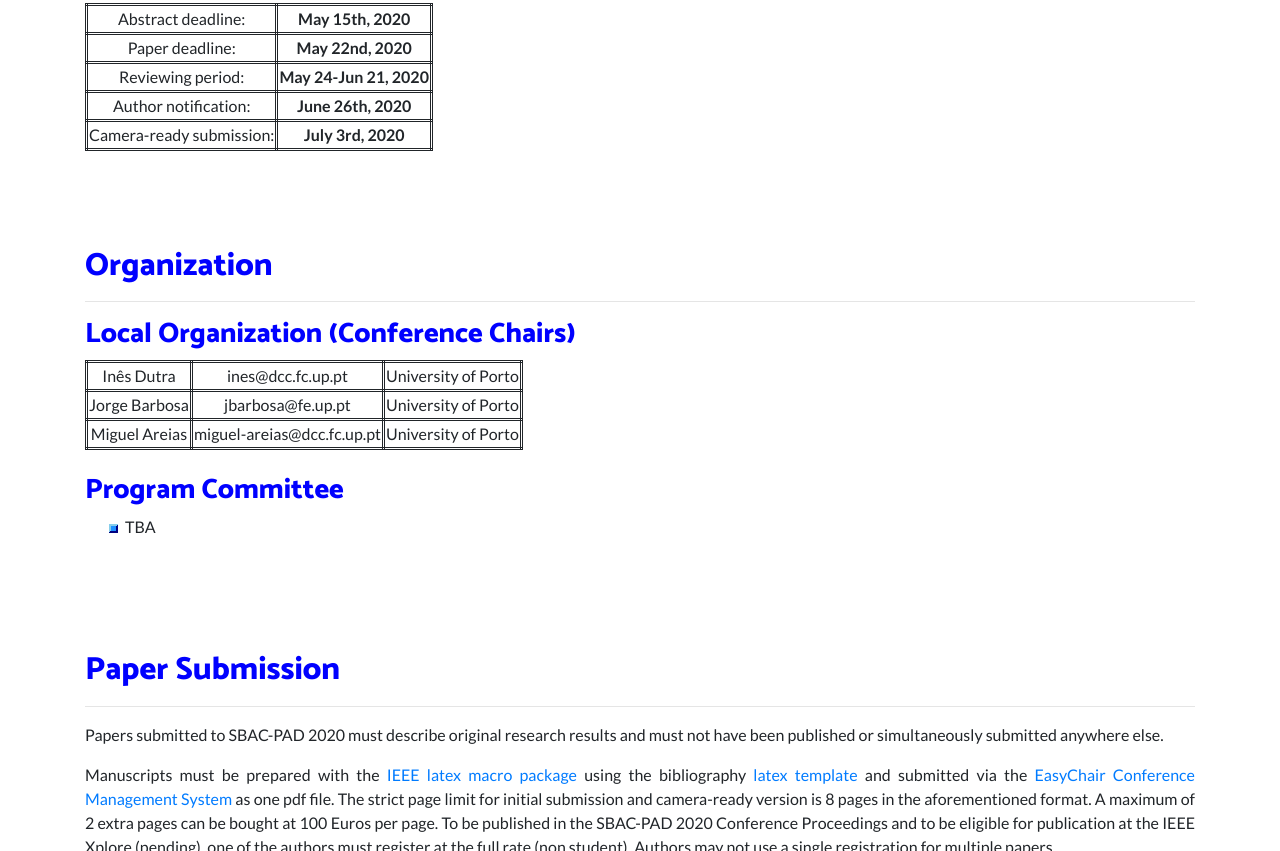
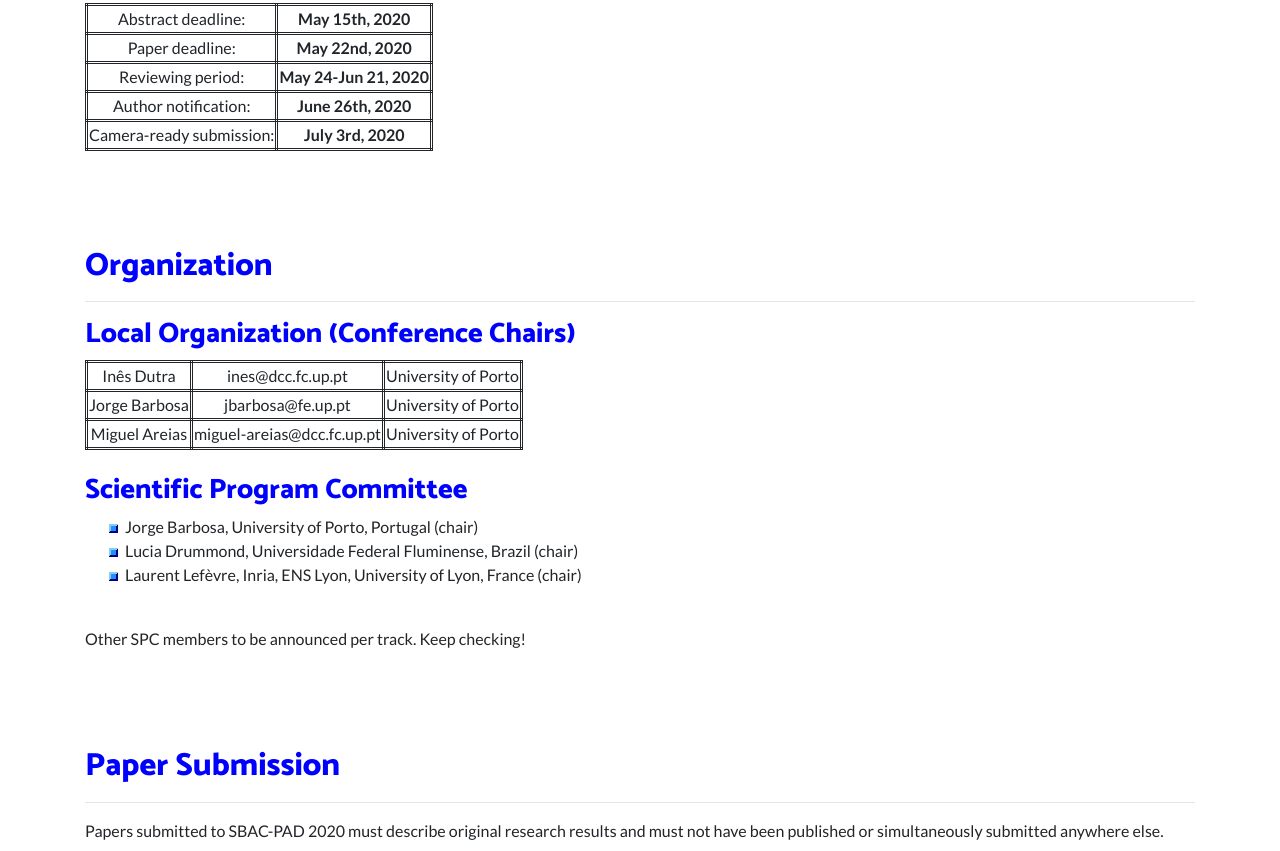
Before and after one commit to inesdutra/SBAC-PAD-2020, a website: page sbac-pad/index.html in a window 1280 px wide. Shown: the part 1676-2527 px from the top of the page. Drawn offline with Linux system fonts and the light colour scheme.

Commit message:
Add files via upload

```diff
--- a/sbac-pad/index.html
+++ b/sbac-pad/index.html
@@ -143,7 +143,7 @@ Authors are invited to submit manuscripts on a wide range of high-performance an
     <li>Power and energy-efficient systesm</li>
     <li>Processor, cache, memory, storage, and network architecture</li>
     <li>Real-world applications and case studies</li>
-Reconfigurable, resilient and fault-tolerant systems</li>
+    <li>Reconfigurable, resilient and fault-tolerant systems</li>
 	  </ul>
 	</div>
     </div>
@@ -209,11 +209,15 @@ Reconfigurable, resilient and fault-tolerant systems</li>
 	<td> University of Porto </td>
       </table>
       <br>
-      <h3><a id="pc">Program Committee </a></h3>
+      <h3><a id="pc">Scientific Program Committee </a></h3>
 
       <ul>
-	<li>TBA </li>
+	<li>Jorge Barbosa, University of Porto, Portugal (chair)</li>
+	<li>Lucia Drummond, Universidade Federal Fluminense, Brazil (chair)</li>
+	<li>Laurent Lefèvre, Inria, ENS Lyon, University of Lyon,
+	  France (chair)</li>
       </ul>
+	<br>Other SPC members to be announced per track. Keep checking!</br>
     </div>
   </section>
 
```
